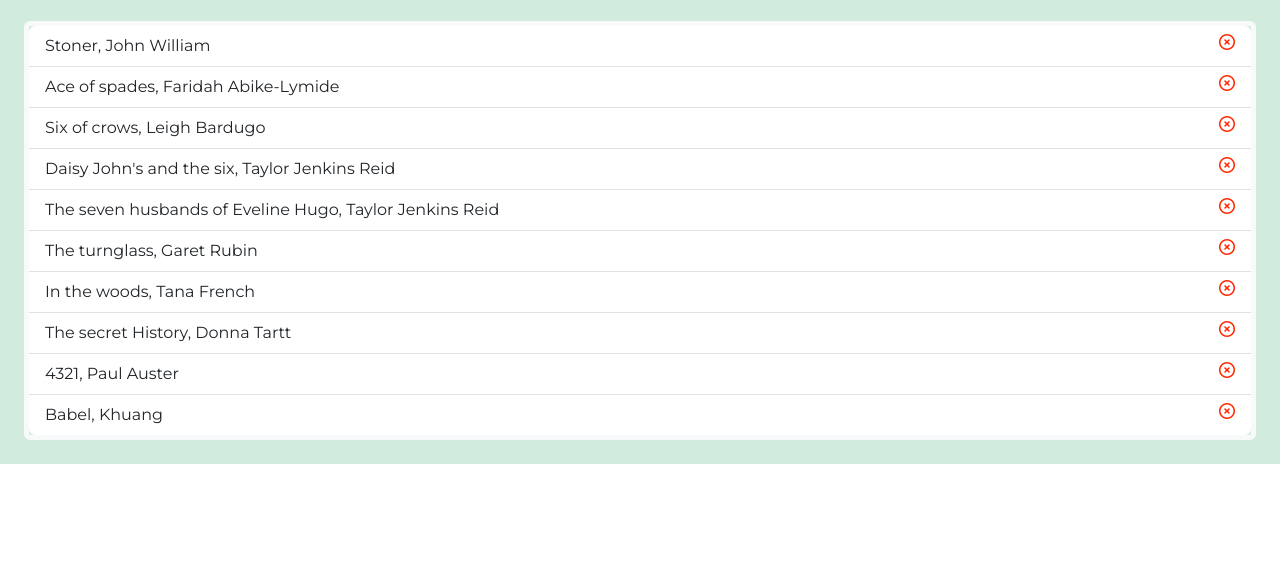
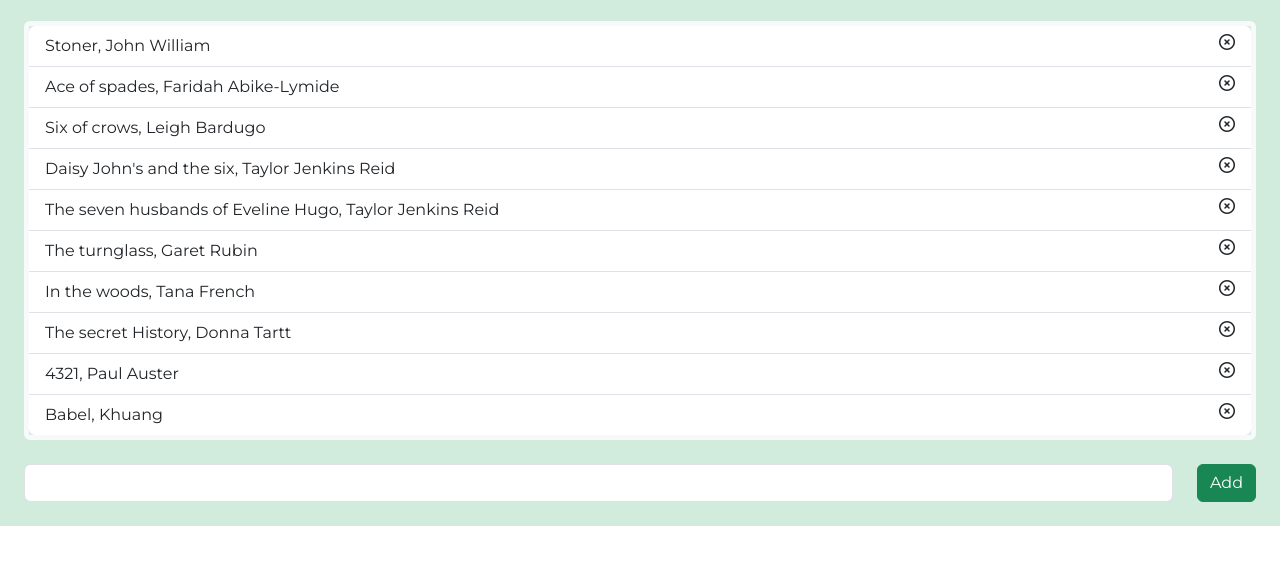
Before and after one commit to ElisaMavilia/vue-todolist, a plain HTML site: page index.html in a window 1280 px wide. Shown: the part 115-680 px from the top of the page. Drawn offline with nearby package versions, Linux system fonts and the light colour scheme.

Commit message:
Added addTodo method

```diff
--- a/index.html
+++ b/index.html
@@ -25,10 +25,16 @@
                        <span :class="{'text-decoration-line-through' : item.done}" @click="toggleDone(item.id)">
                         {{item.text}}
                         </span>
-                       <i class="fa-regular fa-circle-xmark" style="color: #ff2600;" @click="removeItem(item.id)"></i>
+                       <i class="fa-regular fa-circle-xmark" @click="removeItem(item.id)"></i>
                     </li>
+                </ul>
+                <div id="input-container" class="d-flex justify-content-between pt-4">
+                    <input class="form-control me-4 " type="text" id="todotext" v-model="itemText" @keyup.enter>
+                    <button class="btn btn-success" @click="addTodo()">Add</button>
+                </div>
 
-                </ul>
+
+
             </div>
         </main>
     </div>
--- a/js/script.js
+++ b/js/script.js
@@ -5,7 +5,8 @@ const {createApp} = Vue;
 createApp({
     data(){
         return {
-            todo: todo
+            todo: todo,
+            itemText: ""
         }
     },
     methods:{
@@ -25,7 +26,25 @@ createApp({
         if(i !== -1){
             this.todo.splice(i, 1);
         }
-    },
+        console.log(i);
+        },
+
+        addTodo(){
+            let newObj = {
+                id: null,
+                text: this.itemText,
+                done: false
+            }
+            let nextId = 0;
+            this.todo.forEach((el)=>{
+                if (nextId < el.id){
+                    nextId = el.id;
+                }
+            });
+            newObj.id = nextId + 1;
+            this.todo.unshift(newObj);
+            console.log(this.todo);
+        }
     },
     mounted(){
         console.log(this.todo);
```
